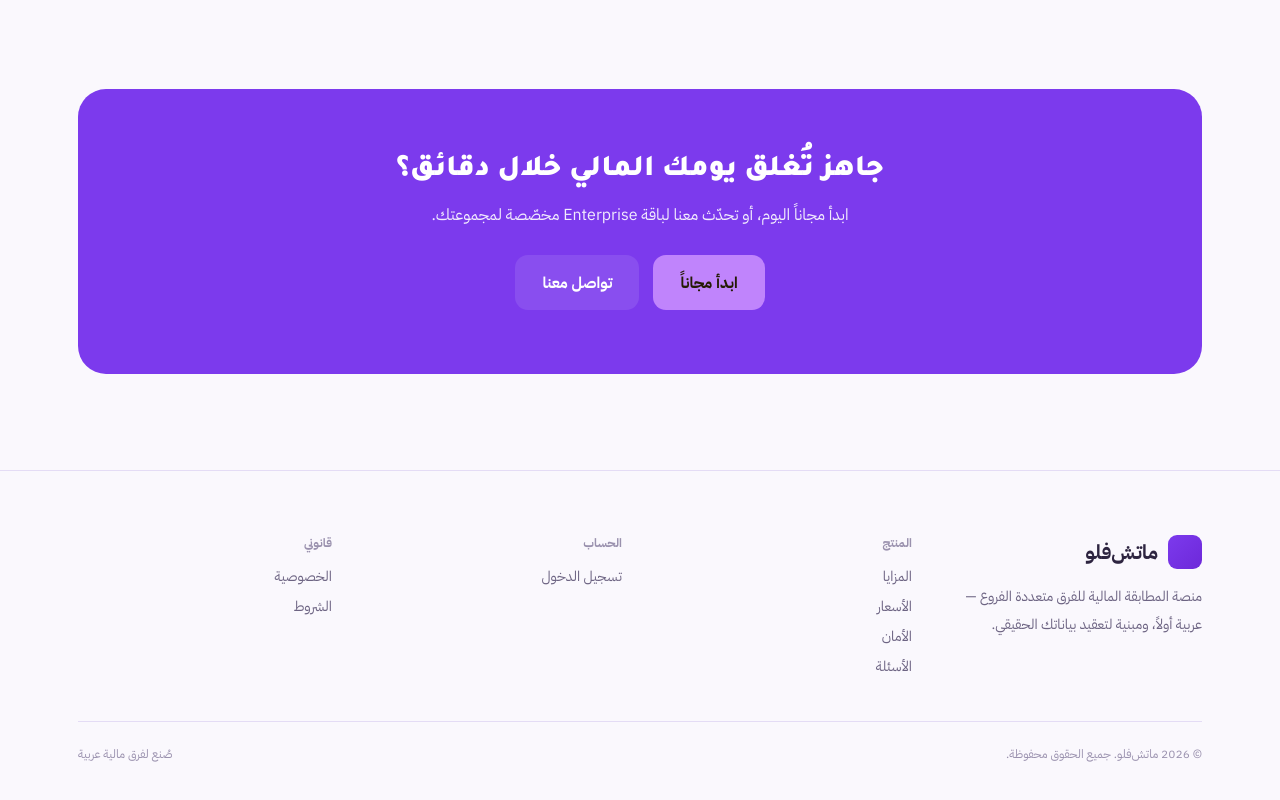
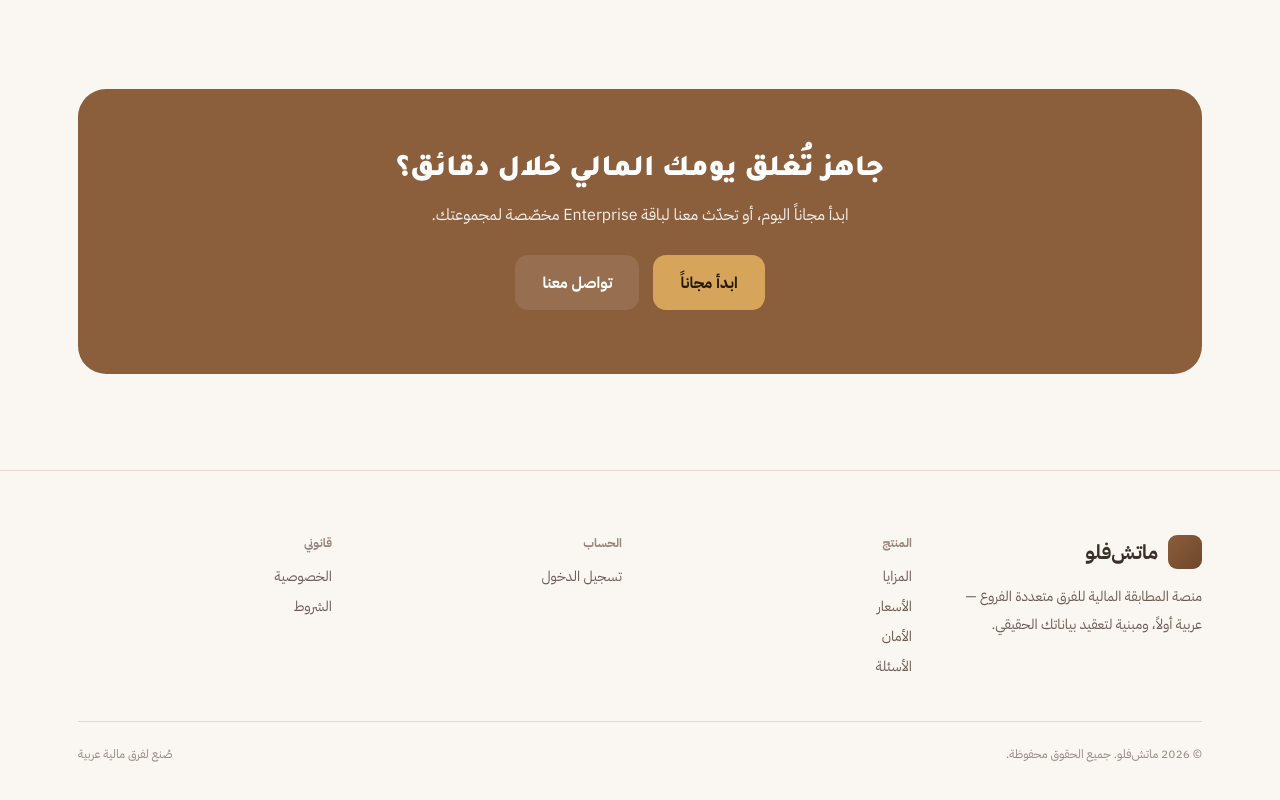
Before and after one commit to shahed2762004/MFSh, a Next.js app: page / in a window 1280 px wide. Shown: the part 4684-5484 px from the top of the page. Built offline with nearby package versions, Linux system fonts and the light colour scheme.

Commit message:
Update color variables in globals.css

```diff
--- a/app/globals.css
+++ b/app/globals.css
@@ -3,51 +3,51 @@
 @tailwind utilities;
 
 :root {
-  --bg: #faf8fd;
-  --bg-alt: #f3effb;
+  --bg: #faf7f2;
+  --bg-alt: #f2ece4;
   --bg-raised: #ffffff;
 
-  --text: #2d2440;
-  --text-dim: #6d6483;
-  --text-faint: #9a91ae;
+  --text: #3b2f2a;
+  --text-dim: #6d5b52;
+  --text-faint: #98867d;
 
-  --primary: #7c3aed;
-  --primary-2: #6d28d9;
-  --primary-soft: #ede9fe;
+  --primary: #8b5e3c;
+  --primary-2: #6f472b;
+  --primary-soft: #efe3d7;
 
-  --accent: #c084fc;
-  --accent-soft: #f3e8ff;
+  --accent: #d6a55b;
+  --accent-soft: #f8ecd6;
 
-  --border: #e4dcf5;
+  --border: #e5d8ca;
 
-  --shadow: 0 20px 45px rgba(91, 33, 182, .08);
+  --shadow: 0 20px 45px rgba(70,40,20,.08);
 
-  --ok: #7c3aed;
-  --danger: #dc2626;
+  --ok: #8b5e3c;
+  --danger: #c95a4a;
 }
 
 html[data-theme="dark"] {
-  --bg: #151221;
-  --bg-alt: #1d1830;
-  --bg-raised: #27203d;
+  --bg: #181311;
+  --bg-alt: #231b17;
+  --bg-raised: #2e241f;
 
-  --text: #f8f6ff;
-  --text-dim: #d4ccec;
-  --text-faint: #a89dc7;
+  --text: #f8f5f1;
+  --text-dim: #d2c5bc;
+  --text-faint: #a8968b;
 
-  --primary: #a78bfa;
-  --primary-2: #8b5cf6;
-  --primary-soft: #37245c;
+  --primary: #c49a6c;
+  --primary-2: #b78356;
+  --primary-soft: #4d392d;
 
-  --accent: #d8b4fe;
-  --accent-soft: #3a2850;
+  --accent: #e7bf7b;
+  --accent-soft: #554126;
 
-  --border: #43355f;
+  --border: #4b3b32;
 
   --shadow: 0 25px 70px rgba(0,0,0,.45);
 
-  --ok: #a78bfa;
-  --danger: #fb7185;
+  --ok: #c49a6c;
+  --danger: #e38b7d;
 }
 
 * {
```
